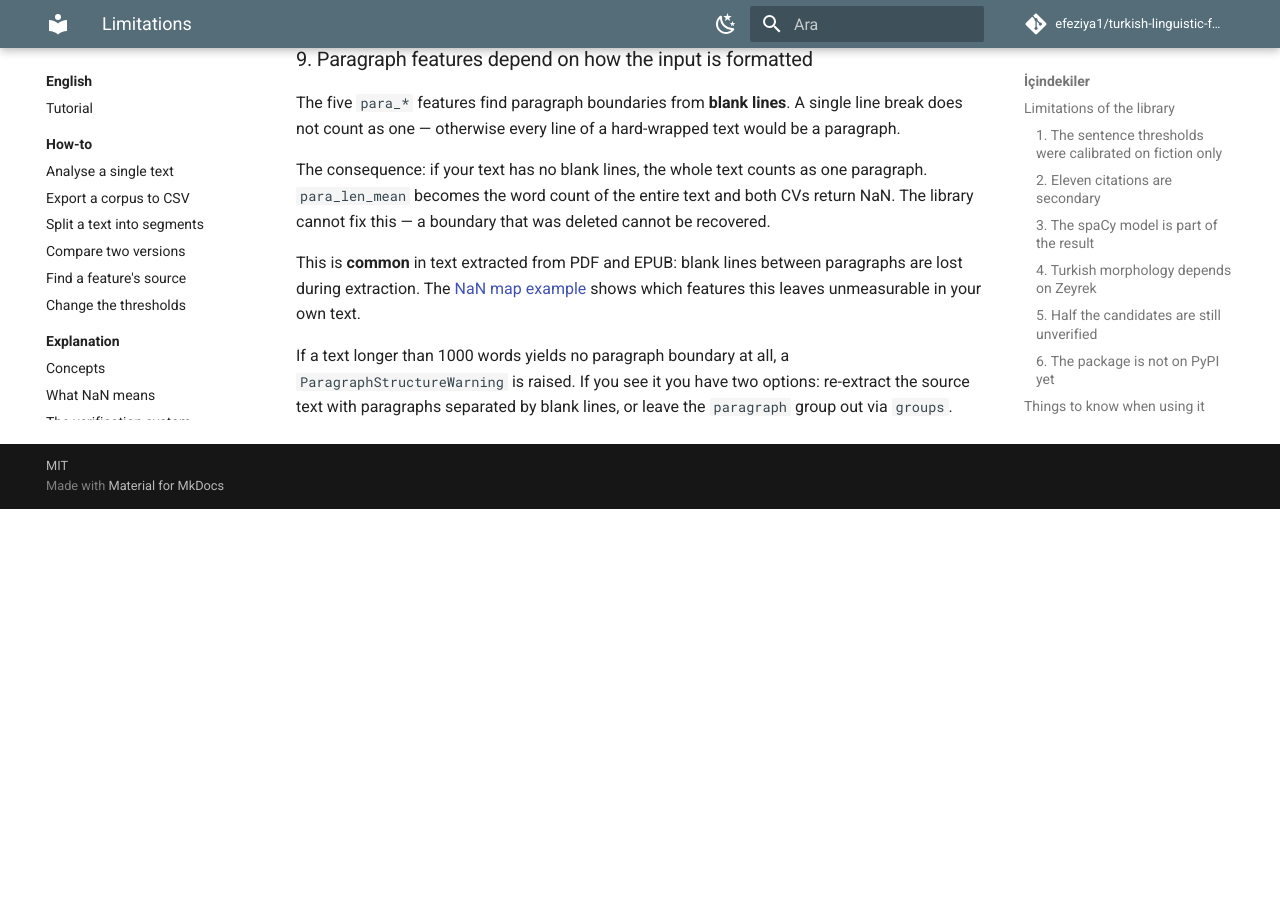
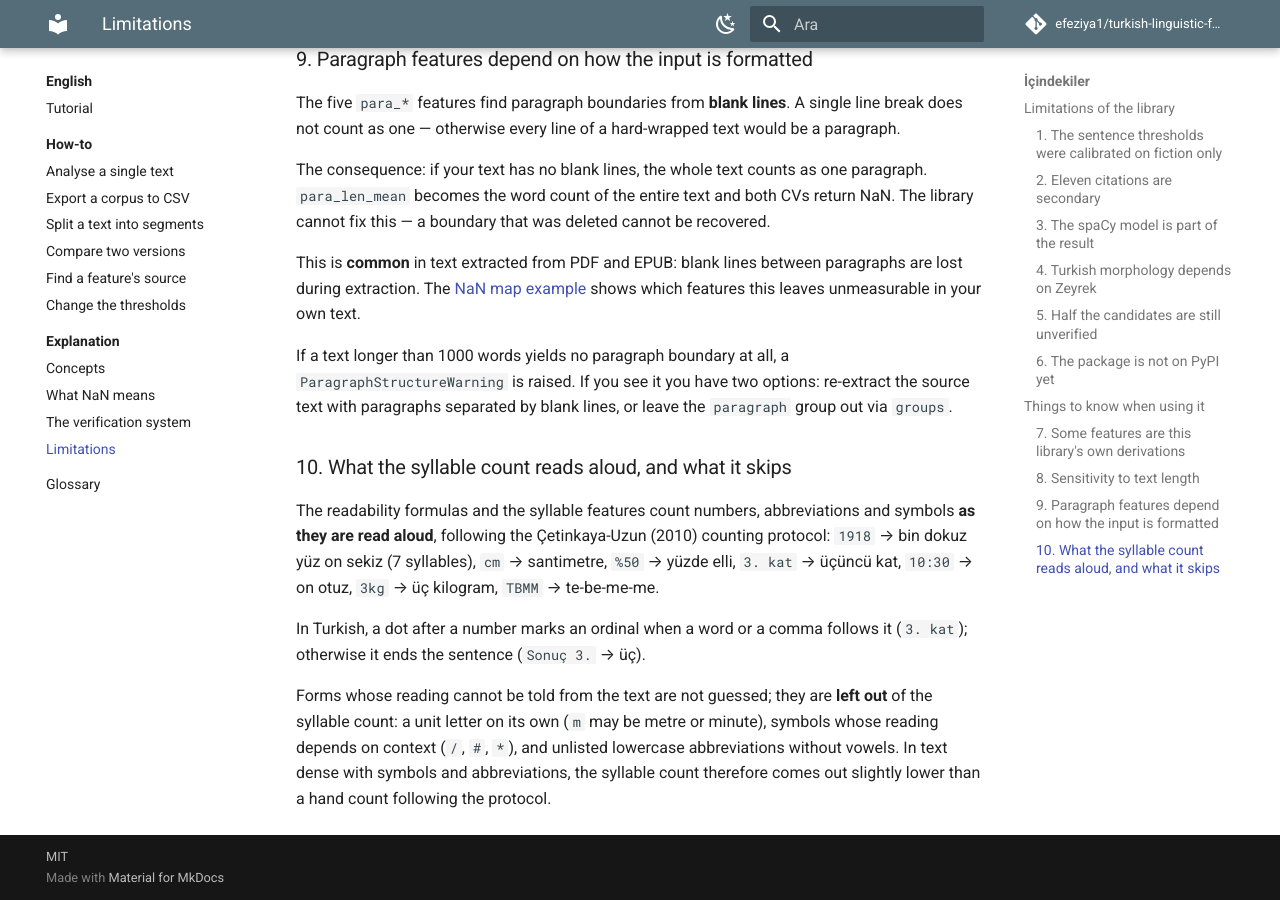
Before and after one commit to efeziya1/turkish-linguistic-features, an MkDocs documentation site: the page built from docs/en/explanation/limitations.md, in a window 1280 px wide and 900 px high, scrolled down 2838 px. Built offline with MkDocs 1.6.1 and Material for MkDocs 9.7.7, drawn with Linux system fonts in a browser that asks for light colours; comment, search, counter and statistics services are not loaded; before the commit the page ends 3347 px from its top, so only the background shows below that.

Commit message:
docs(limitations): describe what syllable counts read aloud and skip

```diff
--- a/docs/en/explanation/limitations.md
+++ b/docs/en/explanation/limitations.md
@@ -140,3 +140,21 @@ If a text longer than 1000 words yields no paragraph boundary at all, a
 `ParagraphStructureWarning` is raised. If you see it you have two options:
 re-extract the source text with paragraphs separated by blank lines, or leave
 the `paragraph` group out via `groups`.
+
+### 10. What the syllable count reads aloud, and what it skips
+
+The readability formulas and the syllable features count numbers,
+abbreviations and symbols **as they are read aloud**, following the
+Çetinkaya-Uzun (2010) counting protocol: `1918` → bin dokuz yüz on sekiz
+(7 syllables), `cm` → santimetre, `%50` → yüzde elli, `3. kat` → üçüncü kat,
+`10:30` → on otuz, `3kg` → üç kilogram, `TBMM` → te-be-me-me.
+
+In Turkish, a dot after a number marks an ordinal when a word or a comma
+follows it (`3. kat`); otherwise it ends the sentence (`Sonuç 3.` → üç).
+
+Forms whose reading cannot be told from the text are not guessed; they are
+**left out** of the syllable count: a unit letter on its own (`m` may be metre
+or minute), symbols whose reading depends on context (`/`, `#`, `*`), and
+unlisted lowercase abbreviations without vowels. In text dense with symbols
+and abbreviations, the syllable count therefore comes out slightly lower than a
+hand count following the protocol.
```
Also changed, not shown: docs/tr/aciklama/sinirliliklar.md (+17 -0 lines).
